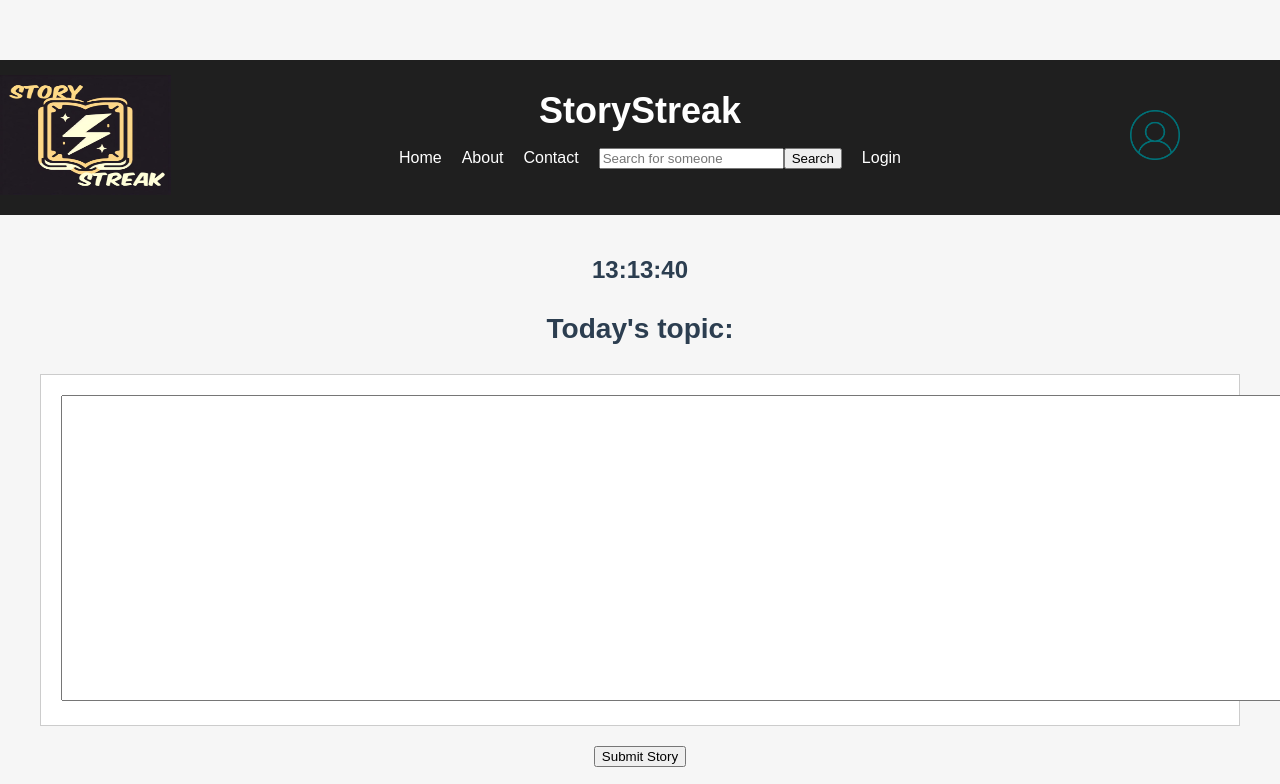
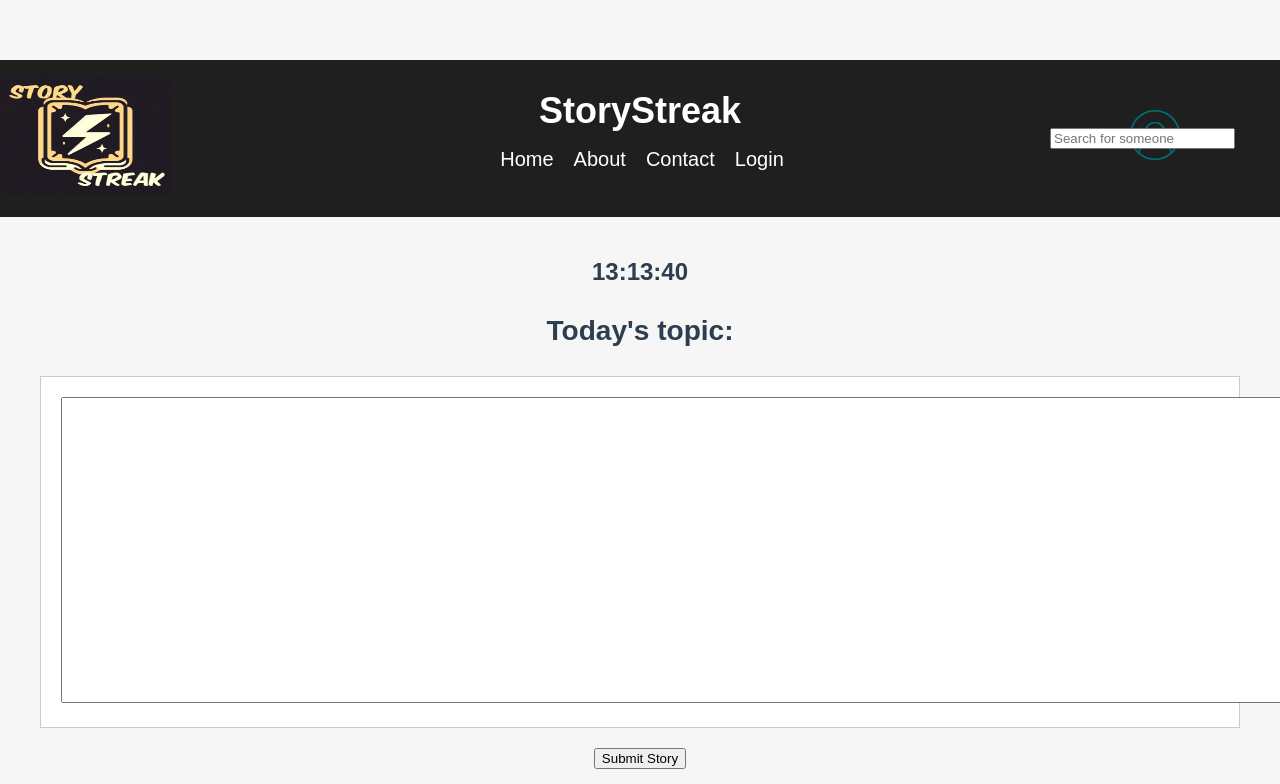
Before and after one commit to HadiT00/StoryStreak, a Vue app: page /#/ in a window 1280 px wide. Shown: the top 784 px of the page. Built offline with nearby package versions, Linux system fonts and the light colour scheme; no server answers.

Commit message:
Search box fixed

```diff
--- a/src/assets/css/front.css
+++ b/src/assets/css/front.css
@@ -26,6 +26,11 @@ body {
     margin: 0;
 }
 
+.nav {
+    display: flex;
+    align-items: center;
+}
+
 .nav ul {
     list-style: none;
     padding: 0;
@@ -39,7 +44,7 @@ body {
 .nav a {
     color: #fff;
     text-decoration: none;
-    font-size: 16px;
+    font-size: 20px;
 }
 #logo{
     height: 120px;
@@ -136,3 +141,13 @@ body {
     color: black;
     border: 1px solid #4CAF50;
 }
+
+.search-box {
+    margin-left: 1050px;
+    position: absolute;
+    size: 500px;
+}
+
+.main-headers {
+    margin-left: -16px;
+}
--- a/src/components/HomePage.vue
+++ b/src/components/HomePage.vue
@@ -7,15 +7,19 @@
             </router-link>
             <h1>StoryStreak</h1>
             <nav class="nav">
+                <div class="main-headers">
                     <ul>
                         <li><router-link to="/">Home</router-link></li>
                         <li><a href="#">About</a></li>
                         <li><a href="#">Contact</a></li>
-                    <li><input id="search" type="search" placeholder="Search for someone" aria-label="Look up a user"><button>Search</button></li>
                         <li><router-link to="/Login">Login</router-link></li>
                     </ul>
+                </div>
             </nav>
             <img src="../assets/image/profile_icon.png" id="profileIcon" alt="Icon of profile">
+        </div>
+        <div class="search-box">
+            <input type="text" class="input-search" placeholder="Search for someone">
         </div>
     </header>
 
```
Also changed, not shown: src/assets/image/search_icon.png (added). Lines whose indentation alone changed are shown as unchanged.
